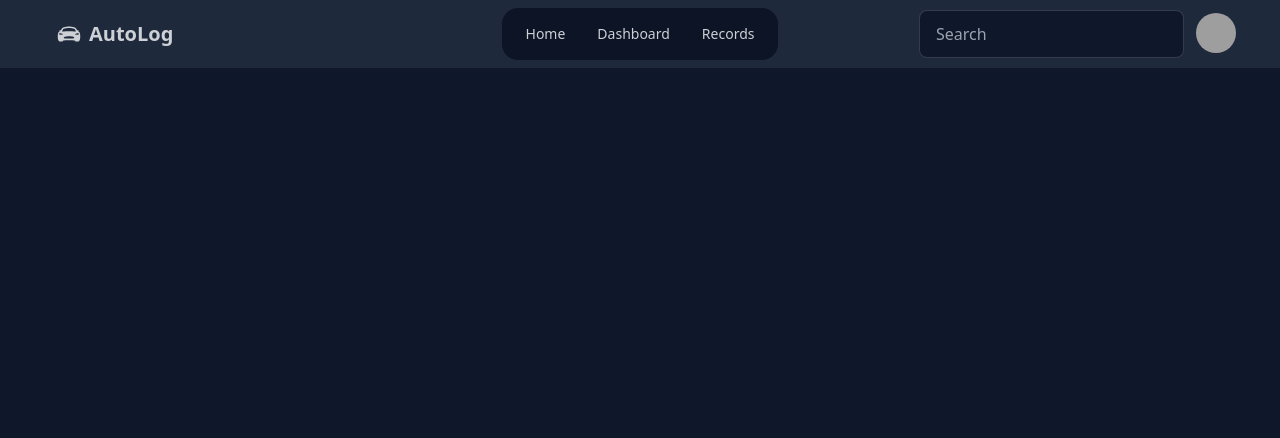
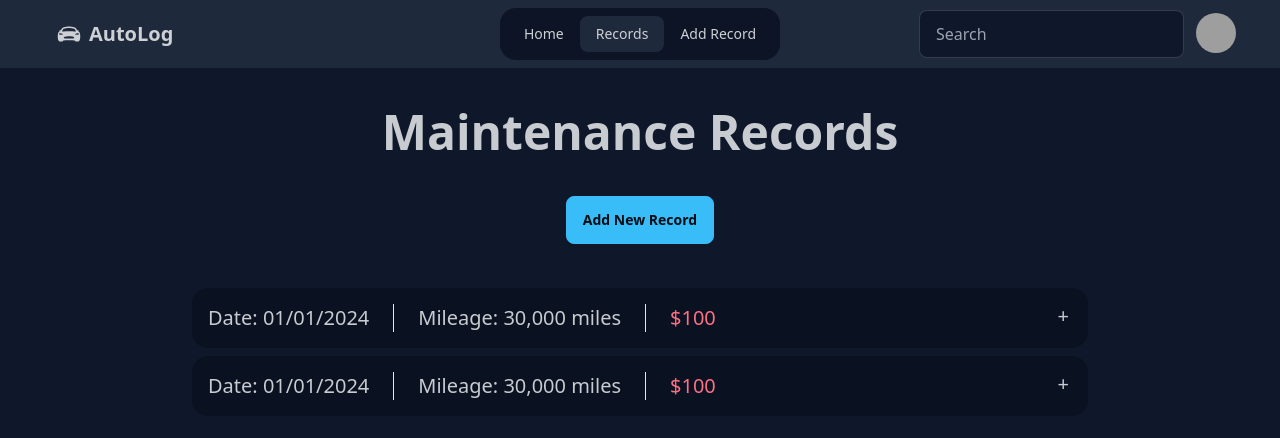
Before and after one commit to ald-p/car-maintenance, a React (Vite) app in the folder frontend/: page / in a window 1280 px wide. Shown: the top 438 px of the page. Built offline with nearby package versions, Linux system fonts and the light colour scheme; grey boxes are pictures that could not be loaded.

Commit message:
add components for records page

```diff
--- a/frontend/src/App.jsx
+++ b/frontend/src/App.jsx
@@ -1,10 +1,16 @@
+import PageHeading from './components/base/PageHeading';
 import NavBar from './components/nav/NavBar';
+import Button from './components/base/Button';
+import RecordsList from './components/records/RecordsList';
 
 function App() {
   return (
-    <>
+    <div className="flex flex-col">
       <NavBar />
-    </>
+      <PageHeading title="Maintenance Records" />
+      <Button colorClass="btn-primary" text="Add New Record" />
+      <RecordsList />
+    </div>
   );
 }
 
--- /dev/null
+++ b/frontend/src/components/base/Button.jsx
@@ -0,0 +1,9 @@
+import React from 'react';
+
+const Button = ({ colorClass, text }) => {
+  return (
+    <button className={`btn ${colorClass} my-10 w-34 mx-auto`}>{text}</button>
+  );
+};
+
+export default Button;
--- /dev/null
+++ b/frontend/src/components/base/PageHeading.jsx
@@ -0,0 +1,11 @@
+const PageHeading = ({ title }) => {
+  return (
+    <header>
+      <div className="text-center mt-10">
+        <h1 className="lg:text-5xl text-4xl font-bold">{title}</h1>
+      </div>
+    </header>
+  );
+};
+
+export default PageHeading;
--- a/frontend/src/components/nav/NavBar.jsx
+++ b/frontend/src/components/nav/NavBar.jsx
@@ -2,7 +2,7 @@ import { IoCarSport } from 'react-icons/io5';
 
 const NavBar = () => {
   return (
-    <div className="navbar bg-base-100 md:px-10 lg:px-10 bg-neutral text-neutral-content">
+    <div className="navbar bg-base-100 lg:px-10 bg-neutral text-neutral-content">
       <div className="navbar-start">
         <div className="dropdown">
           <div tabIndex={0} role="button" className="btn btn-ghost lg:hidden">
@@ -29,10 +29,10 @@ const NavBar = () => {
               <a>Home</a>
             </li>
             <li>
-              <a>Dashboard</a>
+              <a>Records</a>
             </li>
             <li>
-              <a>Records</a>
+              <a>Add Record</a>
             </li>
           </ul>
         </div>
@@ -47,10 +47,10 @@ const NavBar = () => {
             <a>Home</a>
           </li>
           <li>
-            <a>Dashboard</a>
+            <a className="active">Records</a>
           </li>
           <li>
-            <a>Records</a>
+            <a>Add Record</a>
           </li>
         </ul>
       </div>
--- /dev/null
+++ b/frontend/src/components/records/RecordListItem.jsx
@@ -0,0 +1,61 @@
+import React from 'react';
+import { MdDateRange } from 'react-icons/md';
+import { IoMdSpeedometer } from 'react-icons/io';
+import { FaTools } from 'react-icons/fa';
+import { FaMoneyBillWave } from 'react-icons/fa';
+import RecordListItemInfo from './RecordListItemInfo';
+import ServiceList from './ServiceList';
+import Button from '../base/Button';
+
+const RecordListItem = () => {
+  return (
+    <div className="collapse collapse-plus bg-base-300 my-1">
+      <input type="radio" name="my-accordion-3" />
+      <div className="collapse-title lg:text-xl text-l font-medium">
+        <div className="flex">
+          <div className="pr-6">
+            <span className="font-light">Date: </span>
+            <span className="">01/01/2024 </span>
+          </div>
+          <div className="border-l border-r px-6">
+            <span className="font-light">Mileage: </span>
+            <span className="">30,000 miles </span>
+          </div>
+          <div className="text-error pl-6">$100</div>
+        </div>
+      </div>
+      <div className="collapse-content">
+        <div className="font-light">
+          <RecordListItemInfo
+            IconComponent={MdDateRange}
+            label={'Date:'}
+            data={'01/01/2024'}
+          />
+          <RecordListItemInfo
+            IconComponent={IoMdSpeedometer}
+            label={'Mileage:'}
+            data={'30,000 miles'}
+          />
+          <RecordListItemInfo
+            IconComponent={FaMoneyBillWave}
+            label={'Total Cost:'}
+            data={'$100'}
+          />
+          <RecordListItemInfo IconComponent={FaTools} label={'Services:'} />
+          <ServiceList />
+
+          <div className="flex gap-2 mt-5">
+            <button className="btn btn-sm btn-warning text-l font-bold">
+              Edit
+            </button>
+            <button className="btn btn-sm btn-error text-l font-bold">
+              Delete
+            </button>
+          </div>
+        </div>
+      </div>
+    </div>
+  );
+};
+
+export default RecordListItem;
--- /dev/null
+++ b/frontend/src/components/records/RecordListItemInfo.jsx
@@ -0,0 +1,15 @@
+import React from 'react';
+
+const RecordListItemInfo = ({ IconComponent, label, data }) => {
+  return (
+    <div className="flex gap-2 items-center mt-2">
+      <span>
+        <IconComponent className="text-xl" />
+      </span>
+      <span className="font-bold">{label} </span>
+      {data && <span>{data} </span>}
+    </div>
+  );
+};
+
+export default RecordListItemInfo;
--- /dev/null
+++ b/frontend/src/components/records/RecordsList.jsx
@@ -0,0 +1,14 @@
+import RecordListItem from './RecordListItem';
+
+const RecordsList = () => {
+  return (
+    <section>
+      <div className="container mx-auto flex flex-col max-w-4xl w-11/12 md:w-full lg:w-full ">
+        <RecordListItem />
+        <RecordListItem />
+      </div>
+    </section>
+  );
+};
+
+export default RecordsList;
--- /dev/null
+++ b/frontend/src/components/records/ServiceList.jsx
@@ -0,0 +1,38 @@
+import React from 'react';
+
+const ServiceList = ({ services }) => {
+  return (
+    <ul className=" p-2 bg-base-200 rounded-box mt-2">
+      <li className="flex gap-4 p-2 rounded-lg hover:bg-neutral">
+        <div className="flex gap-2">
+          <span className="font-semibold text-secondary ">Type:</span>
+          <span>Oil Change</span>
+        </div>
+        <div className="flex gap-2  border-l border-r px-4">
+          <span className="font-semibold text-secondary">Description:</span>
+          <span>Changed oil for vehicle</span>
+        </div>
+        <div className="flex gap-2">
+          <span className="font-semibold text-secondary ">Cost:</span>
+          <span>$32.52</span>
+        </div>
+      </li>
+      <li className="flex gap-4 p-2 rounded-lg hover:bg-neutral">
+        <div className="flex gap-2">
+          <span className="font-semibold text-secondary ">Type:</span>
+          <span>Oil Change</span>
+        </div>
+        <div className="flex gap-2  border-l border-r px-4">
+          <span className="font-semibold text-secondary">Description:</span>
+          <span>Changed oil for vehicle</span>
+        </div>
+        <div className="flex gap-2">
+          <span className="font-semibold text-secondary ">Cost:</span>
+          <span>$32.52</span>
+        </div>
+      </li>
+    </ul>
+  );
+};
+
+export default ServiceList;
```
